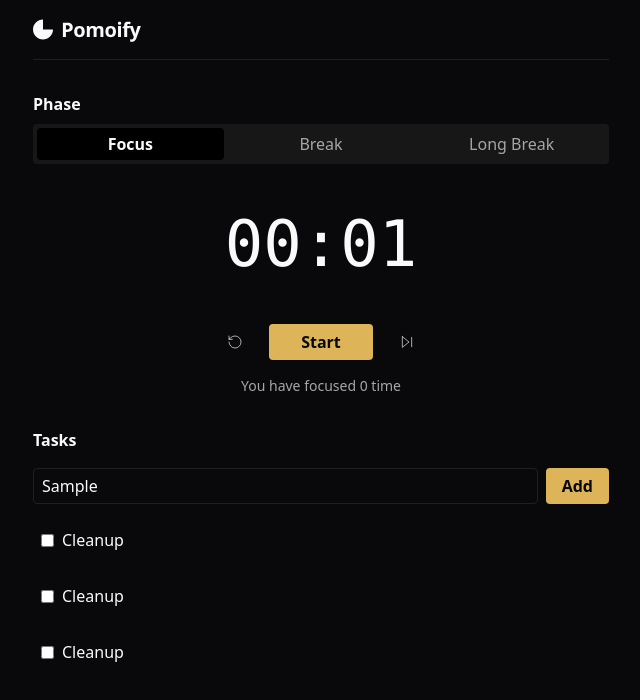
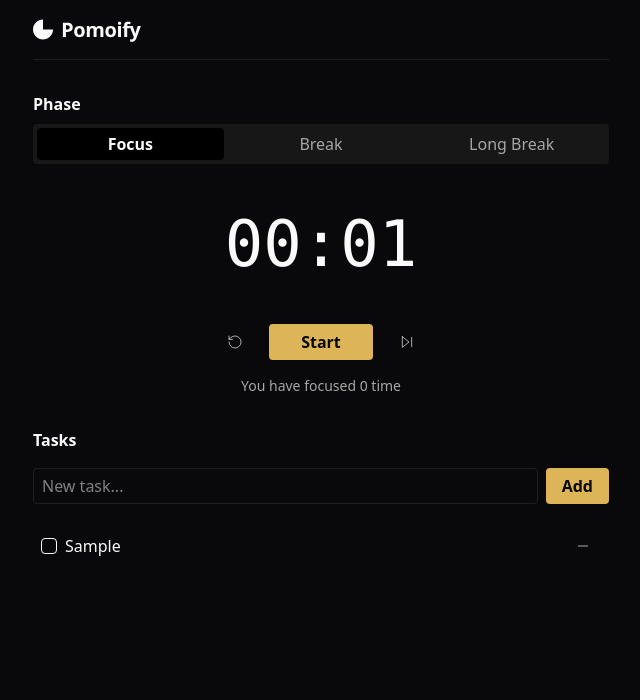
Before and after one commit to islamay/pomoify, a React (Vite) app: page / in a window 1280 px wide. Both pictures are taken after typing "Sample" into the empty fields and a click on the button "Add". Shown: the top 700 px of the page, without its empty margins (319-959 px from the left). Built offline with nearby package versions, Linux system fonts and the light colour scheme.

Commit message:
Created todo functionality.

```diff
--- a/package.json
+++ b/package.json
@@ -10,6 +10,7 @@
     "preview": "vite preview"
   },
   "dependencies": {
+    "@radix-ui/react-checkbox": "^1.1.4",
     "@radix-ui/react-slot": "^1.1.2",
     "@tailwindcss/vite": "^4.0.6",
     "class-variance-authority": "^0.7.1",
@@ -21,7 +22,8 @@
     "sonner": "^1.7.4",
     "tailwind-merge": "^3.0.1",
     "tailwindcss": "^4.0.6",
-    "tailwindcss-animate": "^1.0.7"
+    "tailwindcss-animate": "^1.0.7",
+    "uuid": "^11.0.5"
   },
   "devDependencies": {
     "@eslint/js": "^9.19.0",
--- a/src/App.tsx
+++ b/src/App.tsx
@@ -3,6 +3,7 @@ import { Navbar } from "./components/navbar";
 import { Pomodoro } from "./components/pomodoro";
 import { PomodoroProvider } from "./components/provider/pomodoro-provider";
 import { Todo } from "./components/todo";
+import { TodoProvider } from "./components/provider/todo-provider";
 
 function App() {
     return (
@@ -11,7 +12,9 @@ function App() {
             <PomodoroProvider>
                 <Pomodoro />
             </PomodoroProvider>
-            <Todo />
+            <TodoProvider>
+                <Todo />
+            </TodoProvider>
         </React.Fragment>
     );
 }
--- /dev/null
+++ b/src/components/provider/todo-provider.tsx
@@ -0,0 +1,56 @@
+import { createContext, useContext, useState } from "react";
+import { v4 } from "uuid";
+
+type Todo = {
+    id: string;
+    name: string;
+    isDone: boolean;
+};
+
+type TodoContext = {
+    todos: Todo[];
+    addTodo: (name: string) => void;
+    deleteTodo: (id: string) => void;
+};
+
+const TodoContext = createContext<TodoContext>({
+    todos: [],
+    addTodo() {},
+    deleteTodo() {},
+});
+
+type TodoProviderProps = {
+    children: React.ReactNode;
+};
+
+function TodoProvider({ children }: TodoProviderProps) {
+    const [todos, setTodos] = useState<Todo[]>([]);
+
+    function addTodo(name: string) {
+        const newTodo: Todo = {
+            id: v4(),
+            name,
+            isDone: false,
+        };
+
+        setTodos([...todos, newTodo]);
+    }
+
+    function deleteTodo(id: string) {
+        const filteredTodos = todos.filter((todo) => todo.id !== id);
+        setTodos(filteredTodos);
+    }
+
+    return (
+        <TodoContext.Provider value={{ todos, addTodo, deleteTodo }}>
+            {children}
+        </TodoContext.Provider>
+    );
+}
+
+function useTodo() {
+    return useContext(TodoContext);
+}
+
+export { TodoProvider, useTodo };
+export type { Todo };
--- a/src/components/todo.tsx
+++ b/src/components/todo.tsx
@@ -1,25 +1,53 @@
+import clsx from "clsx";
 import { Button } from "./button";
+import { Checkbox } from "./ui/checkbox";
+import { useState } from "react";
+import { Todo as TodoPrimitive, useTodo } from "./provider/todo-provider";
+import { Minus, Trash } from "lucide-react";
 
-type TaskProps = {
-    id: string;
-    isDone: boolean;
-    taskName: string;
-};
+interface TaskProps extends TodoPrimitive {}
 
-function Task({ isDone, taskName }: TaskProps) {
+function Task({ id, isDone: isDoneInitial, name }: TaskProps) {
+    const { deleteTodo } = useTodo();
+    const [isDone, setIsDone] = useState(isDoneInitial);
+
+    function deleteHandler() {
+        deleteTodo(id);
+    }
+
     return (
         <div className="flex items-center gap-2 focus-within:bg-secondary hover:bg-secondary p-2 rounded transition-colors">
-            <input type="checkbox" className="peer" defaultChecked={isDone} />
+            <Checkbox
+                checked={isDone}
+                onCheckedChange={(checked) =>
+                    setIsDone(checked === "indeterminate" ? false : checked)
+                }
+            />
             <input
                 type="text"
-                className="outline-0 peer-checked:line-through peer-checked:text-secondary-foreground"
-                defaultValue={taskName}
+                className={clsx("outline-0 transition-colors grow", {
+                    "text-secondary-foreground line-through": isDone,
+                })}
+                value={name}
             />
+            <Button variant="ghost" size="icon" onClick={deleteHandler}>
+                <Minus size={16} strokeWidth={1} />
+            </Button>
         </div>
     );
 }
 
 function Todo() {
+    const { todos, addTodo } = useTodo();
+    const [newTodo, setNewTodo] = useState("");
+
+    const todoFormHandler = (e: React.FormEvent<HTMLFormElement>) => {
+        e.preventDefault();
+
+        addTodo(newTodo);
+        setNewTodo("");
+    };
+
     return (
         <section
             aria-label="Todo list section"
@@ -29,18 +57,27 @@ function Todo() {
                 <h3 className="font-semibold">Tasks</h3>
             </div>
 
-            <div className="flex gap-2 mt-4">
+            <form className="flex gap-2 mt-4" onSubmit={todoFormHandler}>
                 <input
+                    value={newTodo}
+                    onChange={(e) => setNewTodo(e.currentTarget.value)}
                     placeholder="New task..."
                     className="border border-input h-9 grow rounded p-2 focus:outline-0"
                 />
                 <Button>Add</Button>
-            </div>
+            </form>
 
             <div className="mt-4 flex flex-col gap-4">
-                <Task id="1" isDone={false} taskName="Cleanup" />
-                <Task id="1" isDone={false} taskName="Cleanup" />
-                <Task id="1" isDone={false} taskName="Cleanup" />
+                {todos.map((todo) => {
+                    return (
+                        <Task
+                            key={todo.id}
+                            id={todo.id}
+                            isDone={todo.isDone}
+                            name={todo.name}
+                        />
+                    );
+                })}
             </div>
         </section>
     );
--- /dev/null
+++ b/src/components/ui/checkbox.tsx
@@ -0,0 +1,30 @@
+import * as React from "react";
+import * as CheckboxPrimitive from "@radix-ui/react-checkbox";
+import { CheckIcon } from "lucide-react";
+
+import { cn } from "@/lib/utils";
+
+function Checkbox({
+    className,
+    ...props
+}: React.ComponentProps<typeof CheckboxPrimitive.Root>) {
+    return (
+        <CheckboxPrimitive.Root
+            data-slot="checkbox"
+            className={cn(
+                "peer border-foreground data-[state=checked]:bg-primary data-[state=checked]:text-primary-foreground data-[state=checked]:border-primary ring-ring/10 dark:ring-ring/20 dark:outline-ring/40 outline-ring/50 size-4 shrink-0 rounded-[4px] border shadow-xs transition-[color,box-shadow] focus-visible:ring-4 focus-visible:outline-1 disabled:cursor-not-allowed disabled:opacity-50 aria-invalid:focus-visible:ring-0",
+                className
+            )}
+            {...props}
+        >
+            <CheckboxPrimitive.Indicator
+                data-slot="checkbox-indicator"
+                className="flex items-center justify-center text-current"
+            >
+                <CheckIcon className="size-3.5" />
+            </CheckboxPrimitive.Indicator>
+        </CheckboxPrimitive.Root>
+    );
+}
+
+export { Checkbox };
--- /dev/null
+++ b/src/components/ui/input.tsx
@@ -0,0 +1,7 @@
+interface InputProps extends React.HTMLProps<HTMLInputElement> {}
+
+function Input({ ...props }: InputProps) {
+    return <input {...props} />;
+}
+
+export { Input };
```
Also changed, not shown: 1 other file (tests, documents, lock files or other folders).
